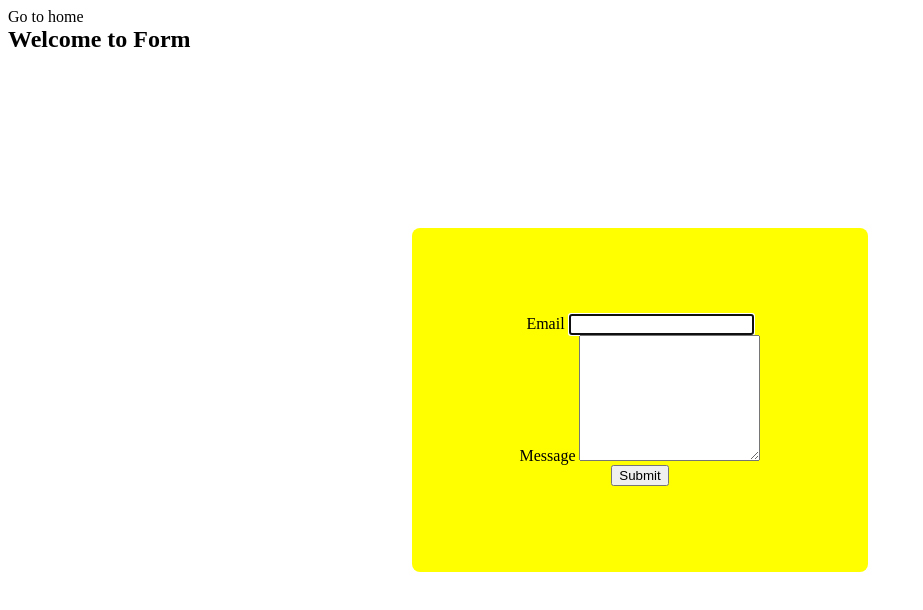
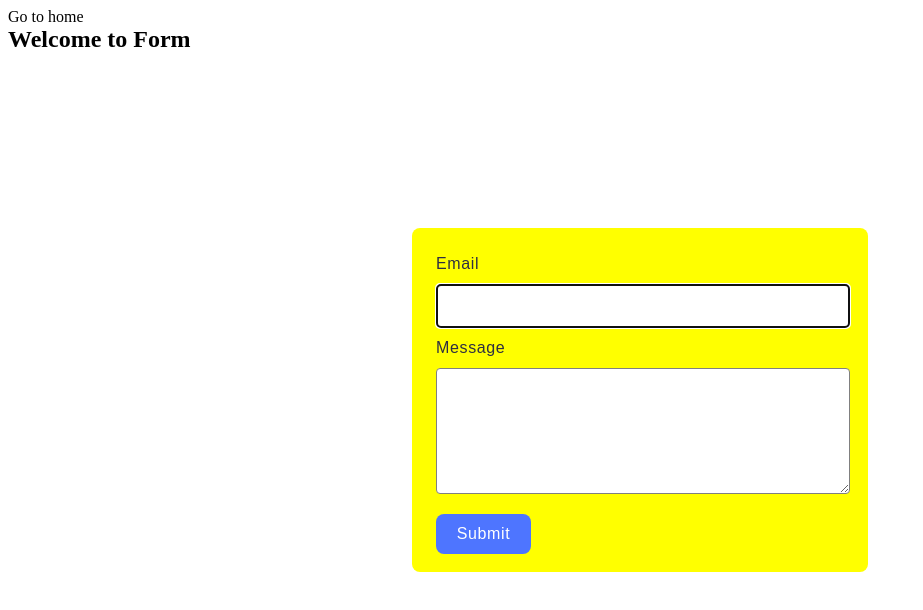
Before and after one commit to MichaelTetris/goit-js-hw-09, a website built with Vite: page src/2-form.html in a window 1280 px wide. Shown: the whole page, without its empty margins (0-923 px from the left). Built offline with nearby package versions, Linux system fonts and the light colour scheme.

Commit message:
add form to html and css

```diff
--- a/src/2-form.html
+++ b/src/2-form.html
@@ -13,15 +13,15 @@
       <h1>Welcome to Form</h1>
       <div class="form-box">
         <form class="feedback-form" autocomplete="off">
-          <label>
-            Email
-            <input type="email" name="email" autofocus />
+          <label class="modal-label">
+            <p class="input-text">Email</p>
+            <input class="form-input" type="email" name="email" autofocus />
           </label>
-          <label>
-            Message
-            <textarea name="message" rows="8"></textarea>
+          <label class="modal-label">
+            <p class="input-text">Message</p>
+            <textarea class="form-message" name="message" rows="8"></textarea>
           </label>
-          <button type="submit">Submit</button>
+          <button class="btn-form" type="submit">Submit</button>
         </form>
       </div>
     </section>
--- a/src/css/styles.css
+++ b/src/css/styles.css
@@ -31,19 +31,63 @@
   -webkit-transform: translate(-50%, -50%);
   -ms-transform: translate(-50%, -50%);
   transform: translate(-50%, -50%);
+  padding: 24px;
+  width: 408px;
+  height: 296px;
+  border-radius: 8px;
+  background: yellow;
 }
 
 .feedback-form{
   display: flex;
   flex-direction: column;
   justify-content: center;
-  align-items: center;
+  align-items: start;
+}
 
+.modal-label{
+  width: 100%;
+}
 
+.input-text{
+  font-family: "Montserrat", sans-serif;
+  font-weight: 400;
+  font-size: 16px;
+  line-height: 1.5;
+  letter-spacing: 0.04em;
+  color: #2e2f42;
+
+  margin-bottom: 8px;
+}
+
+.form-input{
+  width: 100%;
+  height: 40px;
+  border: 1px solid #808080;
+  border-radius: 4px;
+  margin-bottom: 8px;
+}
+
+.form-message{
+  width: 100%;
+  min-height: 80px;
+  border: 1px solid #808080;
+  border-radius: 4px;
+  margin-bottom: 16px;
+}
+
+.btn-form{
+  border: 0;
   border-radius: 8px;
-  padding: 24px;
-  width: 408px;
-  height: 296px;
+  padding: 8px 16px;
+  width: 95px;
+  height: 40px;
+  background: #4e75ff;
 
-  background: yellow;
+  font-family: "Montserrat", sans-serif;
+  font-weight: 500;
+  font-size: 16px;
+  line-height: 1.5;
+  letter-spacing: 0.04em;
+  color: #fff;
 }
```
